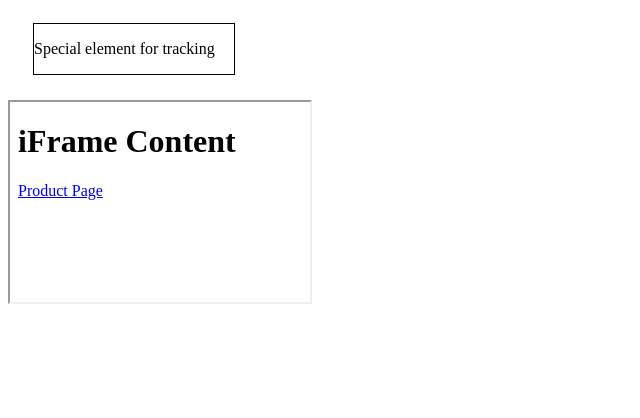
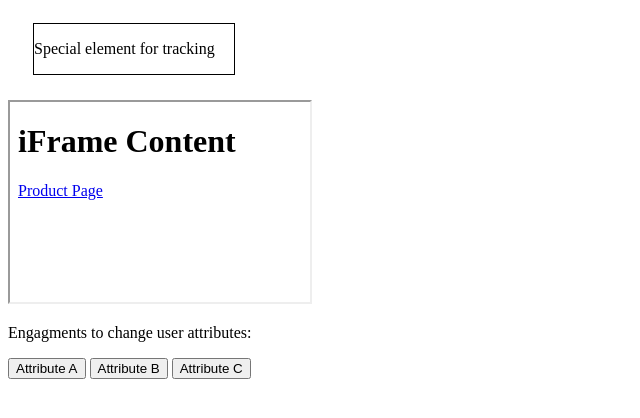
Before and after one commit to j-v-r/tagging-practice-3, a plain HTML site: page index.html in a window 1280 px wide. Shown: the part 100-518 px from the top of the page, without its empty margins (0-640 px from the left). Drawn offline with Linux system fonts and the light colour scheme.

Commit message:
Update index.html

```diff
--- a/index.html
+++ b/index.html
@@ -50,6 +50,18 @@
             });
         }
     </script>
+    <script>
+        function setUserAttribute(element) {
+            console.log(element);
+            let attributeVlaue = element.textContent;
+            window.adobeDataLayer.push({
+                "event": "set attribute",
+                "user": {
+                    attributeValue: attributeVlaue
+                }
+            });
+        }
+    </script>
 </head>
 <body>
     <h1>Tagging Practice Homepage</h1>
@@ -58,5 +70,10 @@
     <div id="specialElement" style="border:1px black solid; display: block; width: 200px; margin: 25px;"><p>Special element for tracking</p>
     </div>
     <iframe src="iframe-content.html" style="height:200px;width:300px;"></iframe>
+
+    <p>Engagments to change user attributes:</p>
+    <button onclick="setUserAttribute(this)">Attribute A</button>
+    <button onclick="setUserAttribute(this)">Attribute B</button>
+    <button onclick="setUserAttribute(this)">Attribute C</button>
 </body>
 </html>
```
